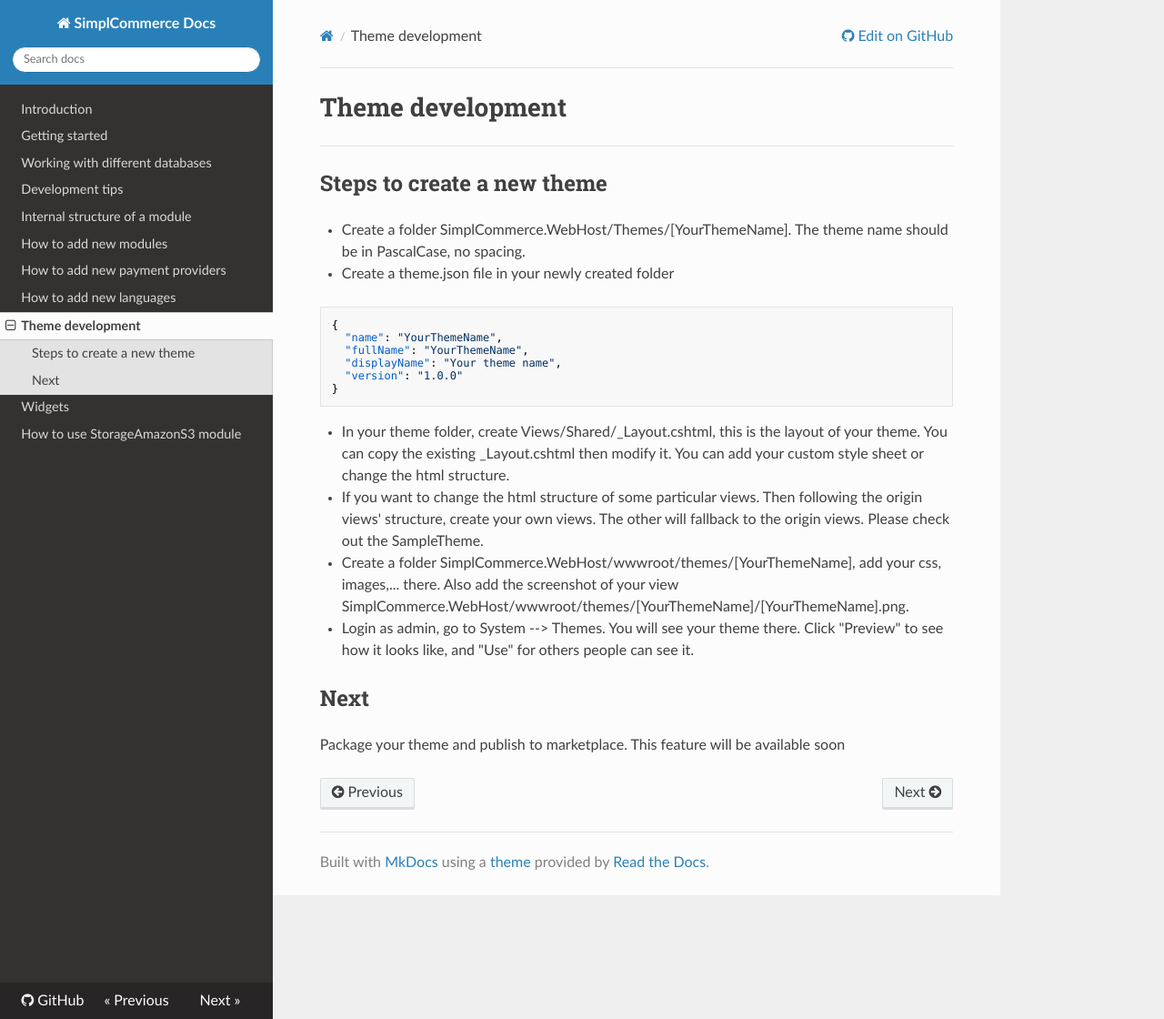
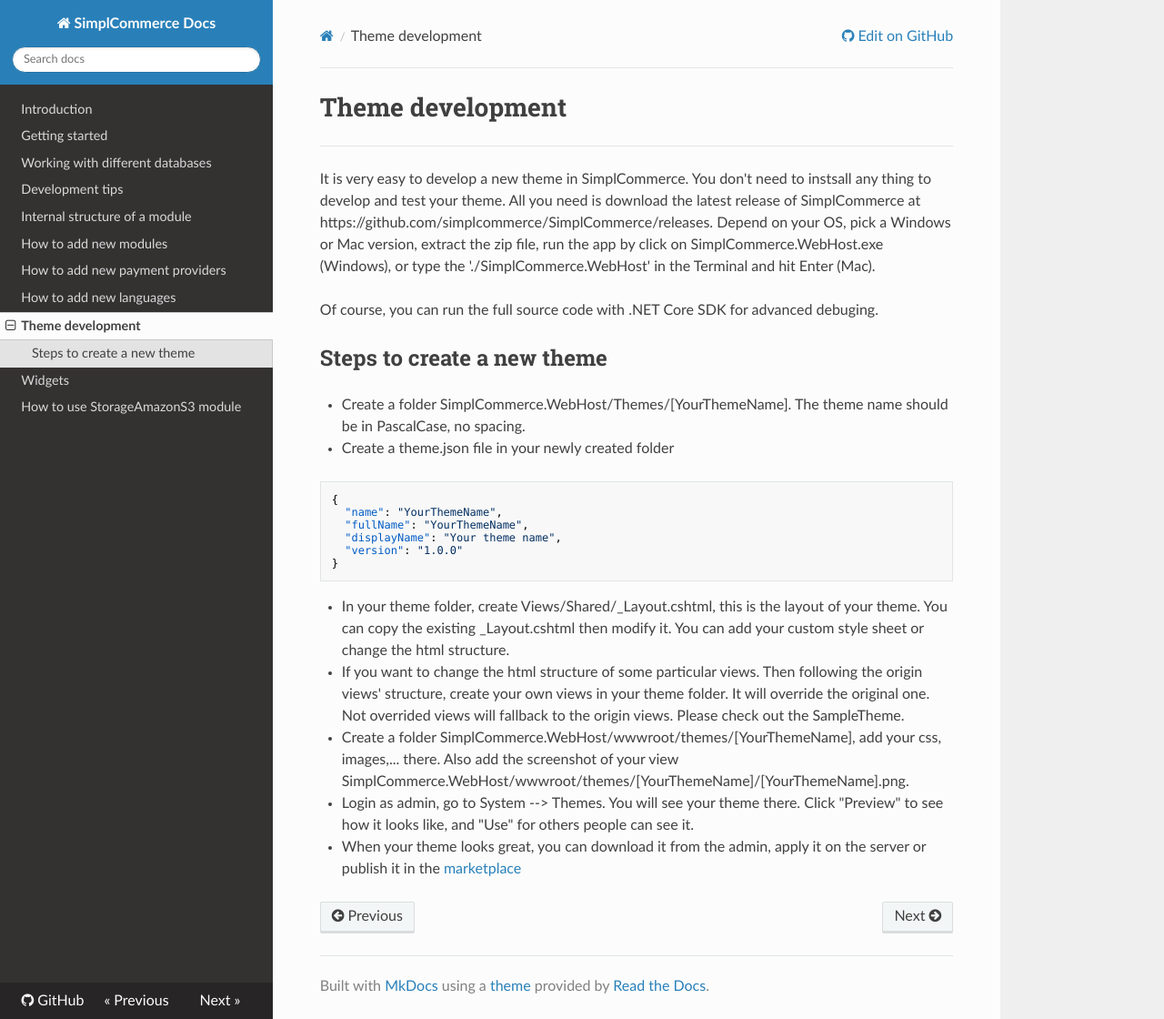
Before and after one commit to simplcommerce/docs, an MkDocs documentation site: the page built from docs/theme-development.md, in a window 1280 px wide and 1120 px high. Shown: the whole window at 91% size. Built offline with MkDocs 1.6.1, drawn with Linux system fonts in a browser that asks for light colours; nearby versions of some CDN libraries; old or Windows-style settings are respelled for this version of MkDocs.

Commit message:
updated theme development guide

````diff
--- a/docs/theme-development.md
+++ b/docs/theme-development.md
@@ -1,6 +1,11 @@
 # Theme development
 
 ---
+
+It is very easy to develop a new theme in SimplCommerce. You don't need to instsall any thing to develop and test your theme. All you need is download the latest release of SimplCommerce at https://github.com/simplcommerce/SimplCommerce/releases. Depend on your OS,
+pick a Windows or Mac version, extract the zip file, run the app by click on SimplCommerce.WebHost.exe (Windows), or type the './SimplCommerce.WebHost' in the Terminal and hit Enter (Mac).
+
+Of course, you can run the full source code with .NET Core SDK for advanced debuging.
 
 ## Steps to create a new theme
 - Create a folder SimplCommerce.WebHost/Themes/[YourThemeName]. The theme name should be in PascalCase, no spacing.
@@ -16,12 +21,10 @@
 ```
 - In your theme folder, create Views/Shared/_Layout.cshtml, this is the layout of your theme. You can copy the existing _Layout.cshtml then modify it. You can add your custom style sheet or change the html structure.
 
-- If you want to change the html structure of some particular views. Then following the origin views' structure, create your own views. The other will fallback to the origin views.  Please check out the SampleTheme.
+- If you want to change the html structure of some particular views. Then following the origin views' structure, create your own views in your theme folder. It will override the original one. Not overrided views will fallback to the origin views.  Please check out the SampleTheme.
 
 - Create a folder SimplCommerce.WebHost/wwwroot/themes/[YourThemeName], add your css, images,... there. Also add the screenshot of your view SimplCommerce.WebHost/wwwroot/themes/[YourThemeName]/[YourThemeName].png.
 
 - Login as admin, go to System --> Themes. You will see your theme there. Click "Preview" to see how it looks like, and "Use" for others people can see it.
 
-## Next
-
-Package your theme and publish to marketplace. This feature will be available soon
+- When your theme looks great, you can download it from the admin, apply it on the server or publish it in the [marketplace](http://marketplace.simplcommerce.com)
````
